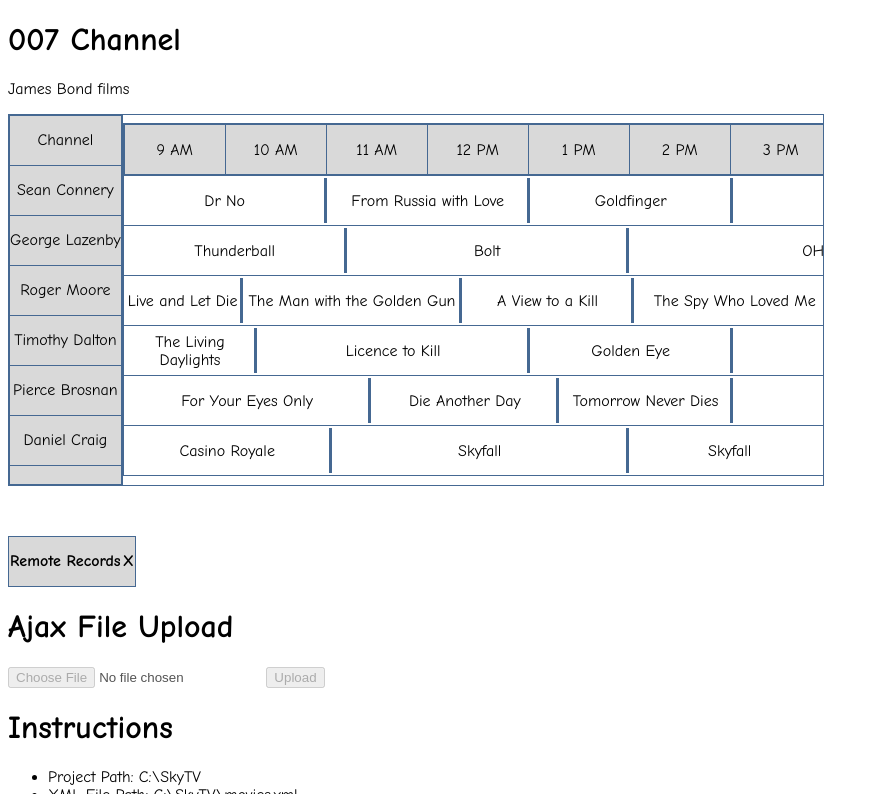
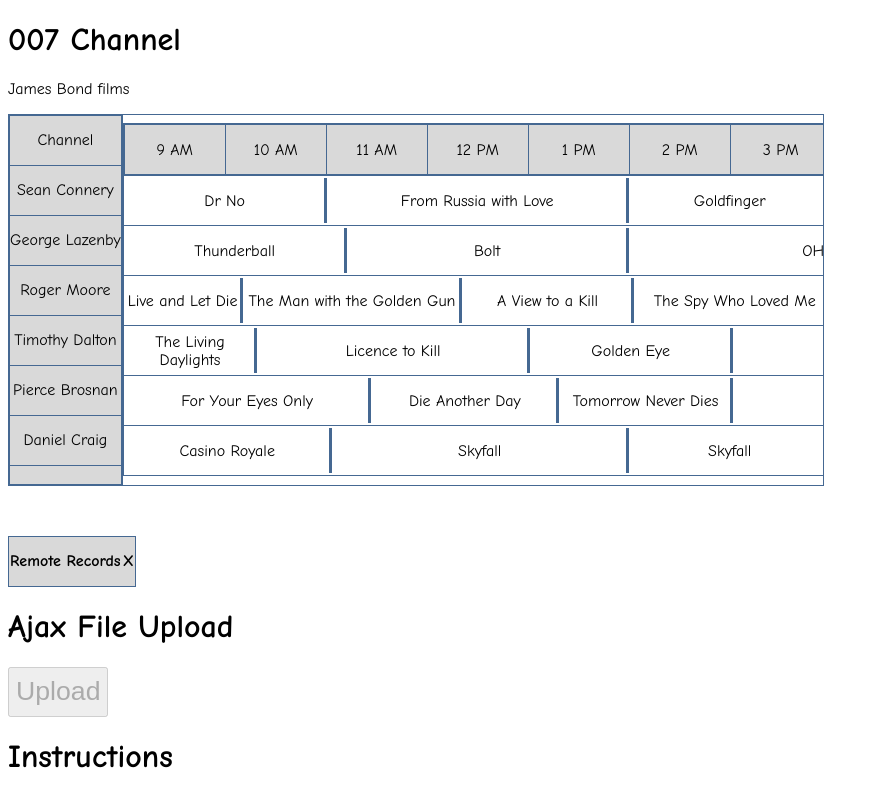
Before and after one commit to bigzizou10/SkyTV, a plain HTML site: page index.html in a window 1280 px wide. Both pictures are taken after a click on the button "Upload". Shown: the top 794 px of the page, without its empty margins (0-879 px from the left). Drawn offline with Linux system fonts and the light colour scheme.

Commit message:
Updated Limitations

```diff
--- a/css/style.css
+++ b/css/style.css
@@ -43,6 +43,12 @@
     text-align: center;
 }
 
+#upload {
+    width: 100px;
+    height: 50px;
+    font-size: 20pt;
+}
+
 #remote {
     padding-top:50px;
 }
--- a/index.html
+++ b/index.html
@@ -100,11 +100,7 @@
         </div>
 
         <h1>Ajax File Upload</h1>
-
-         <input id="filePath" type="file" size="60" name="xmlfile">
          <button id="upload" name="Upload" size="60">Upload</button>
-
-
 
         <h1>Instructions</h1>
             <ul>
@@ -112,10 +108,12 @@
                 <li>XML File Path: C:\SkyTV\movies.xml</li>
                 <li>Upload Button: Reads movies.xml and populates the channel table</li>
                 <li>IE 10 and Google Chrome is used for testing</li>
+                <li>9AM Header Explanation: left border is 9AM right border is 10AM</li>
             </ul>
             <h2>Limitations</h2>
                 <ul>
-                    <li>movies.xml should be sorted by time. E.g: Sean_channel movie_id=1 should have the earliest start_time. Sean_channel movie_id=2's start_time should be greater or equal to movie_id=1's end_time</li>
+                    <li>Assumes that there is no time gap between movies.</li>
+                    <li>movies.xml should be sorted by time. E.g: Sean_channel movie_id=1 should have the earliest start_time. Sean_channel movie_id=2's start_time should be equal to movie_id=1's end_time</li>
                 </ul>
         <h1>Ilken Bahcecioglu</h1>
         <div id="dialog-message">
--- a/js/movies.js
+++ b/js/movies.js
@@ -1,12 +1,10 @@
 $(document).ready(function () {
     $("#upload").click(function () {
-        var filePath = $("#filePath").val();
-        upload(filePath);
-        $("#filePath").attr('disabled', 'disabled');
+        upload();
         $("#upload").attr('disabled', 'disabled');
     });
 
-    function upload(filePath) {
+    function upload() {
         $.ajax({
             type: "GET",
             url: "movies.xml",
@@ -31,6 +29,37 @@
         });
     }
 
+    function configureCSS(newId, positionLeft, width) {
+        if (positionLeft < 1) {
+            $("#" + newId).css('border-left', 'none');
+        }
+
+        $("#" + newId).width(width);
+        $("#" + newId).css('left', positionLeft);
+    }
+
+    function removeDefaultText(nodeName) {
+        if ($("#" + nodeName).text() == "No programmes available") {
+            $("#" + nodeName).text("");
+        }
+    }
+
+    function mapTime(time,amPmInclusive) {
+        var amPm,
+            actualTime;
+
+        if (amPmInclusive) {
+            amPm = time.substr(time.length - 2);
+            actualTime = parseInt(time.substr(0, time.length - 2) * 100);
+
+            if (amPm == "pm" && actualTime < 1200)
+                actualTime += 1200;
+        }
+        else {
+            actualTime = parseInt(time);
+        }
+        return actualTime;
+    }
 
     function insertMovie(nodeName, movieName, startTime, endTime) {
         var _startTime,
@@ -65,6 +94,9 @@
         newId = nodeName + "-" + _endTime;
         $("#" + nodeName).append("<td id='" + newId + "' class='movie'>" + movieName + '</td>');
 
+        //Amend inserted movie's css
+        configureCSS(newId, positionLeft, width);
+
         //Create Remote Records popup
         $('#' + nodeName).on('click', '#'+newId, function () {
             $("#dialog-message").dialog({
@@ -87,43 +119,5 @@
                 $('.c'+newId).remove();
             });
         });
-
-        //Amend inserted movie's css
-        configureCSS(newId, positionLeft, width);
-    }
-
-
-    function configureCSS(newId, positionLeft, width) {
-        $("#" + newId).width(width);
-
-        $("#" + newId).css('left', positionLeft);
-        $("#" + newId).css('border-spacing', positionLeft);
-
-        if (positionLeft < 1) {
-            $("#" + newId).css('border-left', 'none');
-        }
-    }
-
-    function removeDefaultText(nodeName) {
-        if ($("#" + nodeName).text() == "No programmes available") {
-            $("#" + nodeName).text("");
-        }
-    }
-
-    function mapTime(time,amPmInclusive) {
-        var amPm,
-            actualTime;
-
-        if (amPmInclusive) {
-            amPm = time.substr(time.length - 2);
-            actualTime = parseInt(time.substr(0, time.length - 2) * 100);
-
-            if (amPm == "pm" && actualTime < 1200)
-                actualTime += 1200;
-        }
-        else {
-            actualTime = parseInt(time);
-        }
-        return actualTime;
     }
 });
--- a/movies.xml
+++ b/movies.xml
@@ -12,14 +12,14 @@
       <sean_channel>
         <name>From Russia with Love</name>
         <start_time>11.00am</start_time>
-        <end_time>1.00pm</end_time>
+        <end_time>2.00pm</end_time>
       </sean_channel>
     </movie>
   <movie id="3">
     <sean_channel>
       <name>Goldfinger</name>
-      <start_time>1.00pm</start_time>
-      <end_time>3.00pm</end_time>
+      <start_time>2.00pm</start_time>
+      <end_time>4.00pm</end_time>
     </sean_channel>
   </movie>
   <movie id="4">
```
Also changed, not shown: 1 other file.
